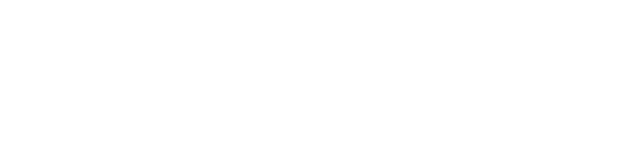
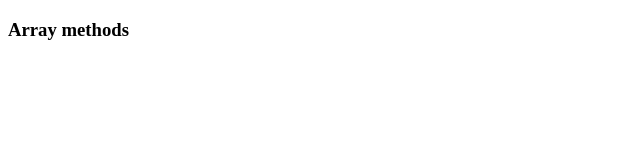
Before and after one commit to rafig1902/cs402, a plain HTML site: page 01.ArrayMethods/index.html in a window 1280 px wide. Shown: the whole page, without its empty margins (0-640 px from the left). Drawn offline with Linux system fonts and the light colour scheme.

```diff
--- a/index.html
+++ b/01.ArrayMethods/index.html
@@ -7,6 +7,7 @@
     <title>Document</title>
 </head>
 <body>
+    <h3>Array methods</h3>
     <script src="./script.js"></script>
 </body>
 </html>
```
Also changed, not shown: 01.ArrayMethods/script.js (renamed from script.js).
